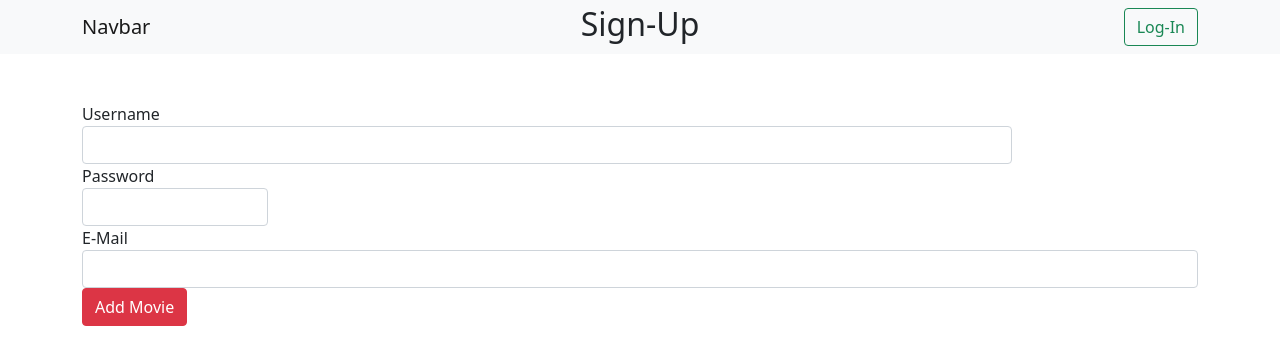
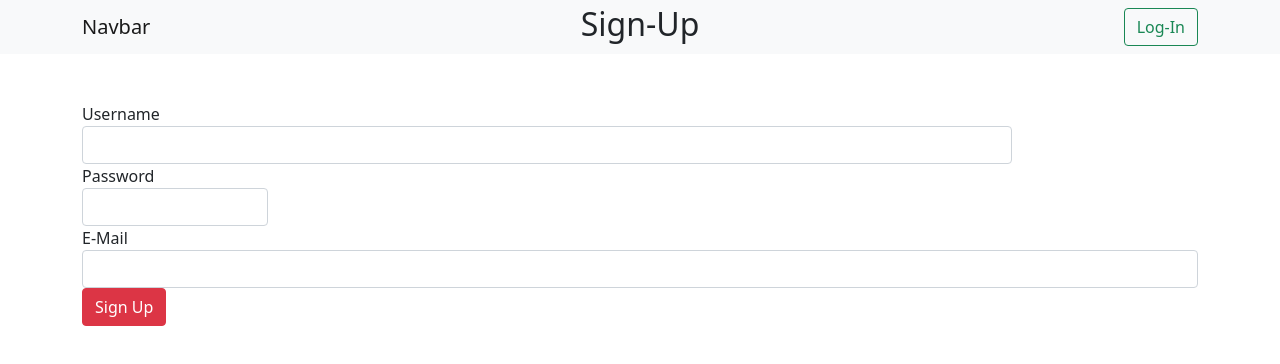
Before and after one commit to emirhan5445/registration-app, a React (Create React App) app: page / in a window 1280 px wide. Shown: the top 364 px of the page. Built offline with nearby package versions, Linux system fonts and the light colour scheme; no server answers.

Commit message:
Some changes.

```diff
--- a/src/components/SignUp.js
+++ b/src/components/SignUp.js
@@ -42,7 +42,7 @@ function SignUp() {
                                 name="formEmail" />
                         </div>
                     </div>
-                    <input type="submit" className="btn btn-danger btn-block" value="Add Movie" />
+                    <input type="submit" className="btn btn-danger btn-block" value="Sign Up" />
                 </form>
             </div>
         </>
```
